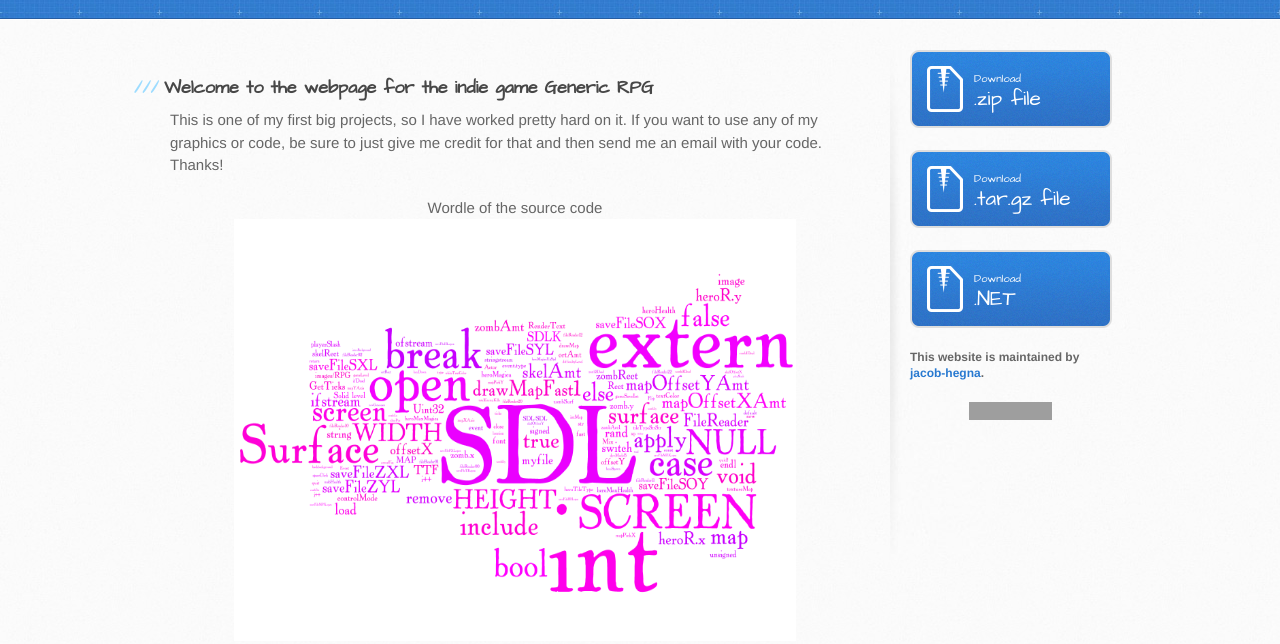
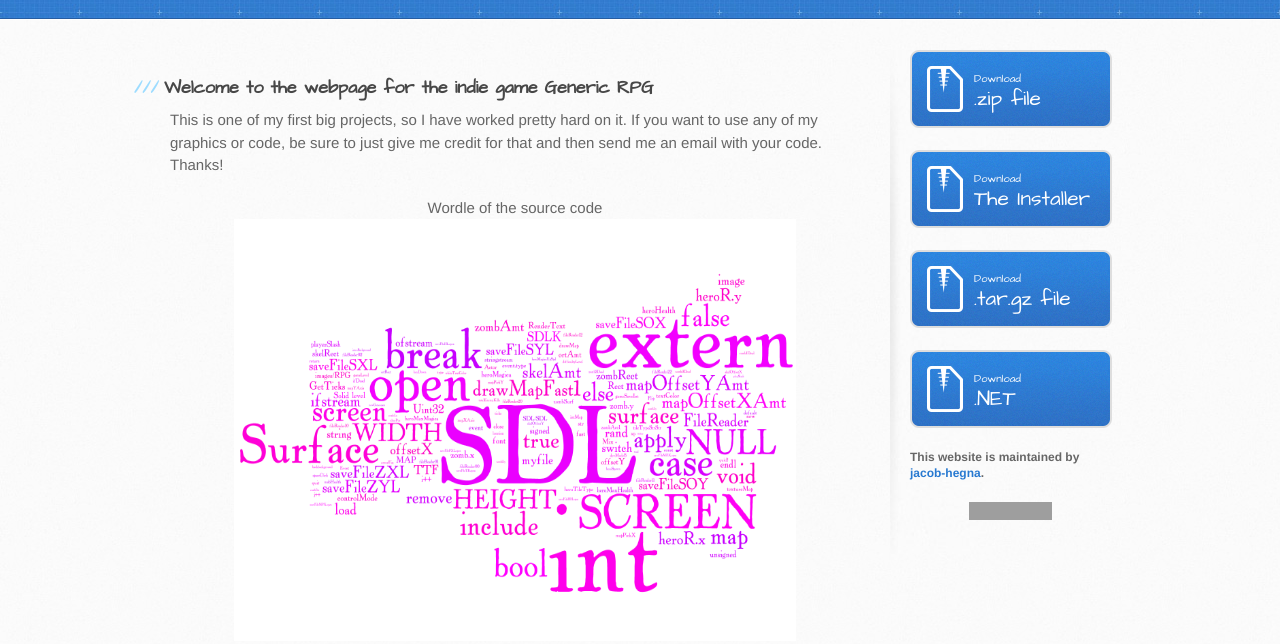
Before and after one commit to tuogex/Generic-RPG, a plain HTML site: page index.html in a window 1280 px wide. Shown: the part 148-792 px from the top of the page. Drawn offline with Linux system fonts and the light colour scheme; grey boxes are pictures that could not be loaded.

Commit message:
11/10/12 Added an installer button

```diff
--- a/index.html
+++ b/index.html
@@ -94,6 +94,11 @@ Screenshot 1
             .zip file
           </a>
 
+<a href="Generic RPG.exe" class="button">
+
+<small>Download</small>
+            The Installer
+          </a>
 
 <a href="https://github.com/jacob-hegna/Generic-RPG/tarball/master" class="button">
 
@@ -108,6 +113,8 @@ Screenshot 1
 <small>Download</small>
             .NET
           </a>
+
+
 
 
 
```
Also changed, not shown: 1 other file.
